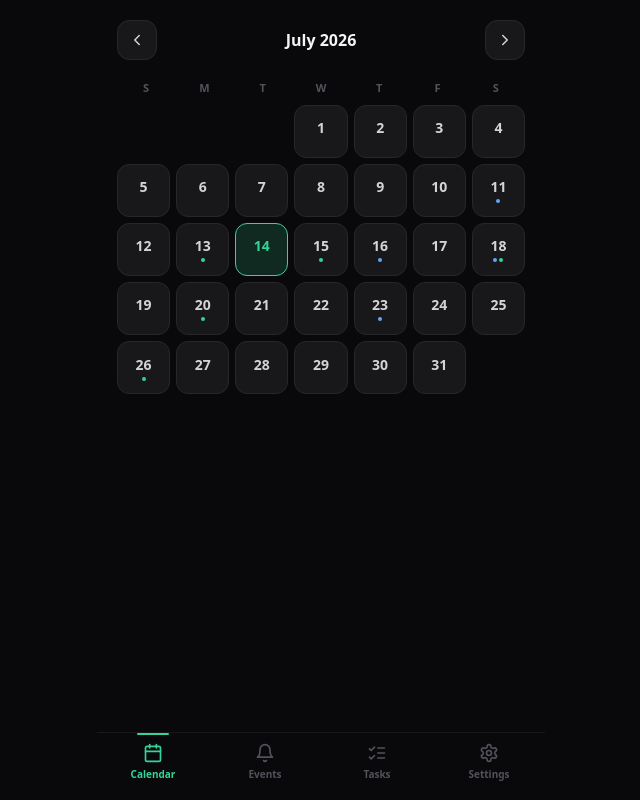
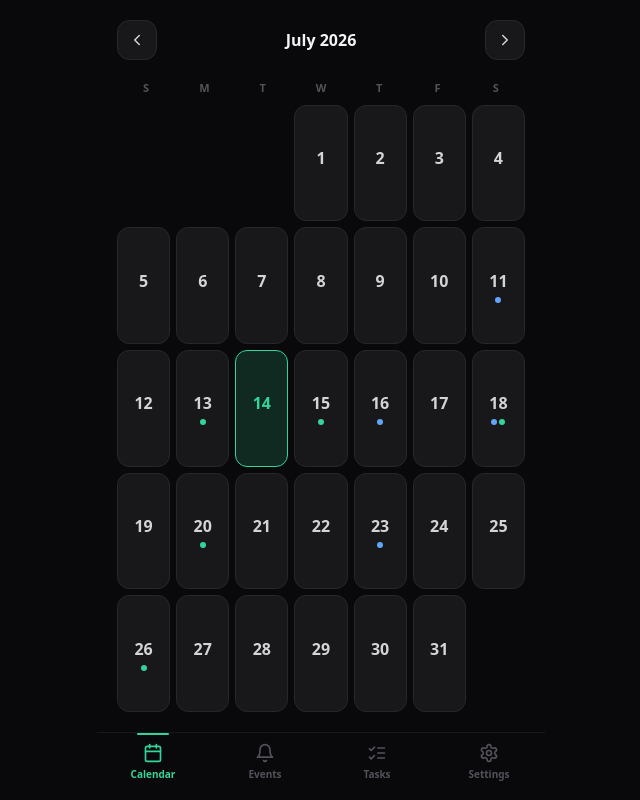
Before and after one commit to psvasanth/universal, a React (Vite) app: page / in a window 1280 px wide. Shown: the whole page, without its empty margins (319-959 px from the left). Built offline with nearby package versions, Linux system fonts and the light colour scheme.

Commit message:
Update App.jsx

```diff
--- a/src/App.jsx
+++ b/src/App.jsx
@@ -218,9 +218,11 @@ function CalendarView({ notes, events, accent, onOpenDay }) {
     return events.some((e) => e.status !== "done" && sameDay(new Date(e.due), d));
   }
 
+  const rowCount = cells.length / 7;
+
   return (
-    <div className="animate-fadeslide pt-5">
-      <div className="mx-5 mb-4 flex items-center justify-between">
+    <div className="animate-fadeslide pt-5 h-full flex flex-col">
+      <div className="mx-5 mb-4 flex items-center justify-between shrink-0">
         <button onClick={() => shiftMonth(-1)} className="w-10 h-10 rounded-xl bg-zinc-900 border border-zinc-800 flex items-center justify-center active:scale-95 transition">
           <ChevronLeft size={18} className="text-zinc-300" />
         </button>
@@ -230,15 +232,18 @@ function CalendarView({ notes, events, accent, onOpenDay }) {
         </button>
       </div>
 
-      <div className="mx-5 grid grid-cols-7 gap-y-1 mb-1">
+      <div className="mx-5 grid grid-cols-7 gap-y-1 mb-1 shrink-0">
         {WEEKDAYS.map((w, i) => (
           <div key={i} className="text-center text-[11px] font-semibold text-zinc-600 py-1">{w}</div>
         ))}
       </div>
 
-      <div className="mx-5 grid grid-cols-7 gap-1.5 pb-6">
+      <div
+        className="mx-5 mb-5 grid grid-cols-7 gap-1.5 flex-1 min-h-0"
+        style={{ gridTemplateRows: `repeat(${rowCount}, 1fr)` }}
+      >
         {cells.map((d, i) => {
-          if (!d) return <div key={i} className="aspect-square" />;
+          if (!d) return <div key={i} />;
           const isToday = sameDay(d, today);
           const hasNote = dayHasNote(d);
           const hasEvent = dayHasEvent(d);
@@ -246,18 +251,18 @@ function CalendarView({ notes, events, accent, onOpenDay }) {
             <button
               key={i}
               onClick={() => onOpenDay(d)}
-              className="aspect-square rounded-xl flex flex-col items-center justify-center gap-0.5 border transition active:scale-95"
+              className="h-full rounded-xl flex flex-col items-center justify-center gap-1 border transition active:scale-95"
               style={{
                 backgroundColor: isToday ? accent.soft : "rgb(24 24 27)",
                 borderColor: isToday ? accent.hex : "rgb(39 39 42)",
               }}
             >
-              <span className={`text-sm font-semibold ${isToday ? "" : "text-zinc-300"}`} style={isToday ? { color: accent.hex } : {}}>
+              <span className={`text-base font-semibold ${isToday ? "" : "text-zinc-300"}`} style={isToday ? { color: accent.hex } : {}}>
                 {d.getDate()}
               </span>
-              <div className="flex gap-0.5 h-1">
-                {hasNote && <span className="w-1 h-1 rounded-full bg-blue-400" />}
-                {hasEvent && <span className="w-1 h-1 rounded-full" style={{ backgroundColor: accent.hex }} />}
+              <div className="flex gap-0.5 h-1.5">
+                {hasNote && <span className="w-1.5 h-1.5 rounded-full bg-blue-400" />}
+                {hasEvent && <span className="w-1.5 h-1.5 rounded-full" style={{ backgroundColor: accent.hex }} />}
               </div>
             </button>
           );
```
